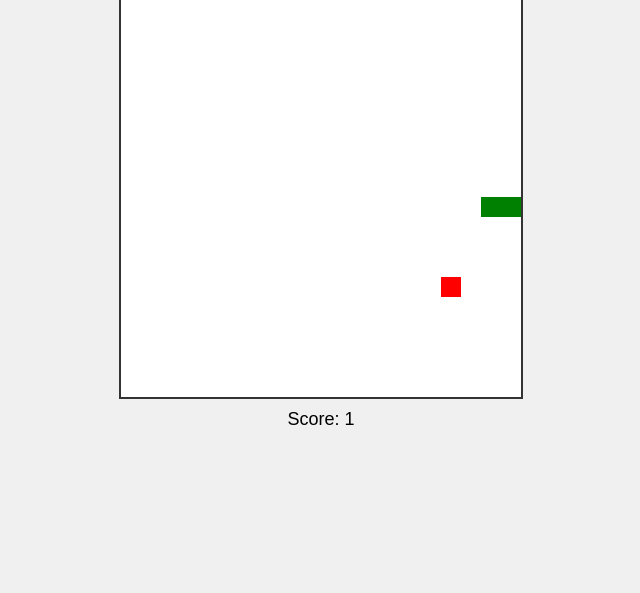
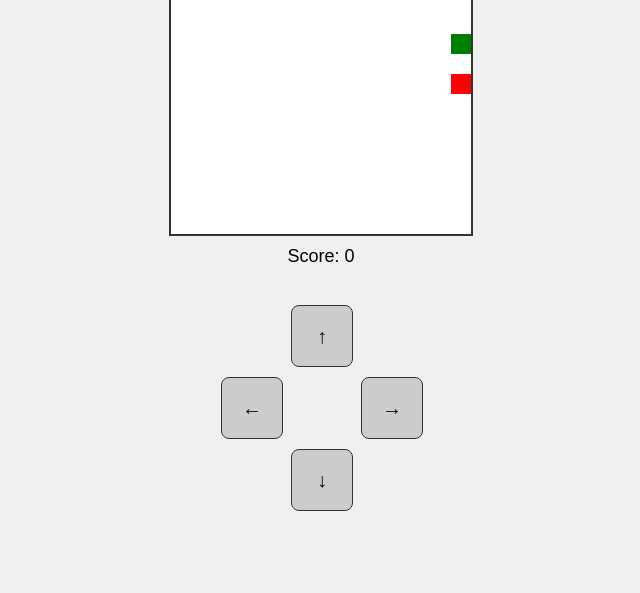
Before and after one commit to jedimaster137/snake-mobile, a plain HTML site: page index.html in a window 1280 px wide. Shown: the part 207-800 px from the top of the page, without its empty margins (319-959 px from the left). Drawn offline with Linux system fonts and the light colour scheme.

Commit message:
Update index.html

```diff
--- a/index.html
+++ b/index.html
@@ -3,7 +3,7 @@
 <head>
   <meta charset="UTF-8">
   <meta name="viewport" content="width=device-width, initial-scale=1.0">
-  <title>Snake Game</title>
+  <title>Mobile Snake Game</title>
   <style>
     body {
       display: flex;
@@ -29,19 +29,55 @@
       margin-top: 10px;
       font-size: 18px;
     }
+
+    .controls {
+      display: grid;
+      grid-template-columns: repeat(3, 60px);
+      grid-gap: 10px;
+      margin-top: 20px;
+      justify-content: center;
+    }
+
+    .control-btn {
+      width: 60px;
+      height: 60px;
+      font-size: 20px;
+      text-align: center;
+      line-height: 60px;
+      border: 1px solid #333;
+      background-color: #ccc;
+      border-radius: 8px;
+      cursor: pointer;
+      user-select: none;
+    }
+
+    .control-btn:active {
+      background-color: #aaa;
+    }
   </style>
 </head>
 <body>
   <h1>Snake Game</h1>
-  <canvas id="gameCanvas" width="400" height="400"></canvas>
+  <canvas id="gameCanvas" width="300" height="300"></canvas>
   <p id="score">Score: 0</p>
+  <div class="controls">
+    <div></div>
+    <div class="control-btn" id="up">↑</div>
+    <div></div>
+    <div class="control-btn" id="left">←</div>
+    <div></div>
+    <div class="control-btn" id="right">→</div>
+    <div></div>
+    <div class="control-btn" id="down">↓</div>
+    <div></div>
+  </div>
   <script>
     const canvas = document.getElementById("gameCanvas");
     const ctx = canvas.getContext("2d");
 
     const box = 20; // Size of each square
-    const canvasSize = canvas.width; // Canvas dimensions (400x400)
-    let snake = [{ x: 200, y: 200 }]; // Initial snake position
+    const canvasSize = canvas.width; // Canvas dimensions (300x300)
+    let snake = [{ x: 100, y: 100 }]; // Initial snake position
     let direction = "RIGHT";
     let food = {
       x: Math.floor((Math.random() * canvasSize) / box) * box,
@@ -49,18 +85,31 @@
     };
     let score = 0;
 
-    // Control the snake
-    document.addEventListener("keydown", changeDirection);
+    // Direction control
+    const controls = {
+      up: "UP",
+      down: "DOWN",
+      left: "LEFT",
+      right: "RIGHT",
+    };
 
-    function changeDirection(event) {
-      const key = event.keyCode;
-      if (key === 37 && direction !== "RIGHT") direction = "LEFT";
-      if (key === 38 && direction !== "DOWN") direction = "UP";
-      if (key === 39 && direction !== "LEFT") direction = "RIGHT";
-      if (key === 40 && direction !== "UP") direction = "DOWN";
+    document.getElementById("up").addEventListener("click", () => setDirection(controls.up));
+    document.getElementById("down").addEventListener("click", () => setDirection(controls.down));
+    document.getElementById("left").addEventListener("click", () => setDirection(controls.left));
+    document.getElementById("right").addEventListener("click", () => setDirection(controls.right));
+
+    function setDirection(newDirection) {
+      if (
+        (newDirection === "UP" && direction !== "DOWN") ||
+        (newDirection === "DOWN" && direction !== "UP") ||
+        (newDirection === "LEFT" && direction !== "RIGHT") ||
+        (newDirection === "RIGHT" && direction !== "LEFT")
+      ) {
+        direction = newDirection;
+      }
     }
 
-    // Draw on canvas
+    // Draw the game
     function drawGame() {
       ctx.clearRect(0, 0, canvasSize, canvasSize);
 
@@ -112,7 +161,7 @@
     }
 
     // Run the game
-    const game = setInterval(drawGame, 300);
+    const game = setInterval(drawGame, 200);
   </script>
 </body>
 </html>
```
